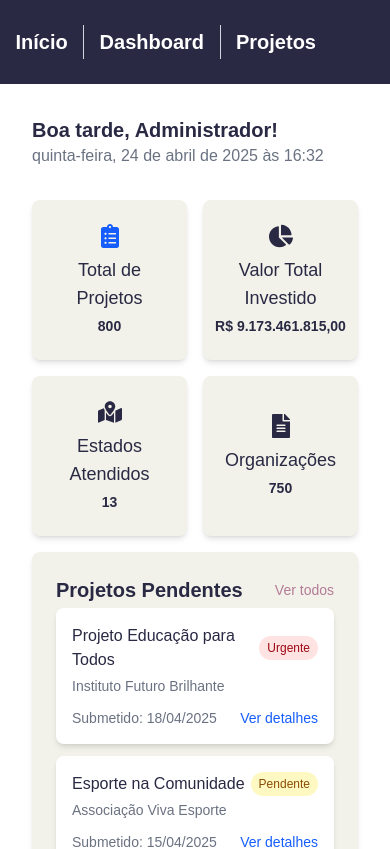
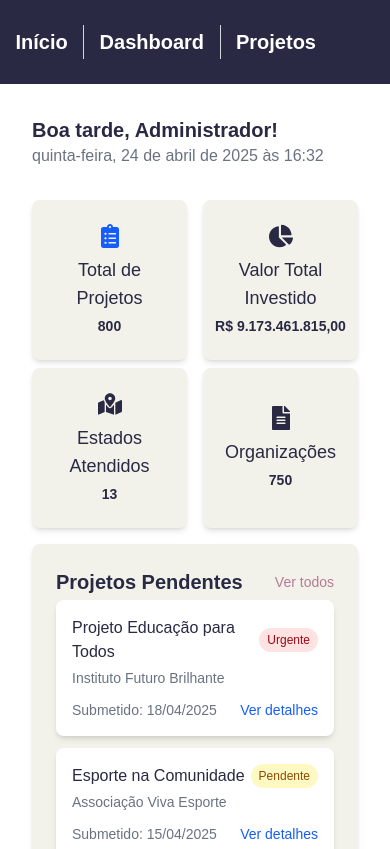
Before and after one commit to Conpec-Projetos/prj-fundacao-csn, a Next.js app: page / in a window 390 px wide. Shown: the top 849 px of the page. Built offline with nearby package versions, Linux system fonts and the light colour scheme.

Commit message:
Fix: continued to improve on responsivity

```diff
--- a/src/app/page.tsx
+++ b/src/app/page.tsx
@@ -93,7 +93,7 @@ export default function AdminHomePage() {
   return (
     <div className="flex flex-col min-h-screen bg-white text-blue-fcsn">
 
-      <main className="flex flex-col grid-cols-2 gap-8 p-8 sm:mx-12 md:mx-20">
+      <main className="flex flex-col gap-8 p-8 flex-1 sm:mx-12 md:mx-20">
         {/* Seção de boas-vindas */}
           <div className="flex justify-between items-center">
             <div>
@@ -105,7 +105,7 @@ export default function AdminHomePage() {
         {/*Projetos Pendentes e Seção de métricas*/}
           {/* Grid de métricas */}
           <div className="flex flex-col sm:flex-row gap-4">
-            <section className="grid grid-rows-2 sm:flex sm:flex-col sm:w-[35%] gap-4 order-1 sm:order-2">
+            <section className="grid grid-rows-2 sm:flex sm:flex-col sm:w-[35%] gap-2 sm:gap-4 order-1 sm:order-2">
               <div className="grid grid-cols-2 sm:flex row-start-1 sm:flex-col gap-4">
                 <div className="col-start-1">
                   <MetricCard
```
